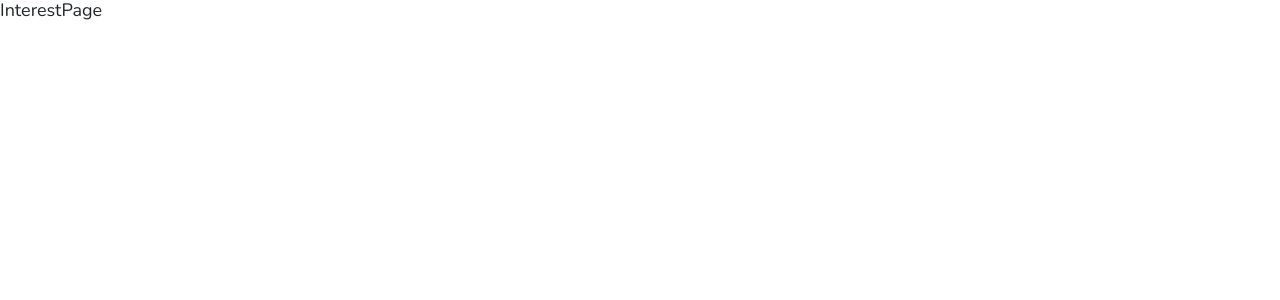
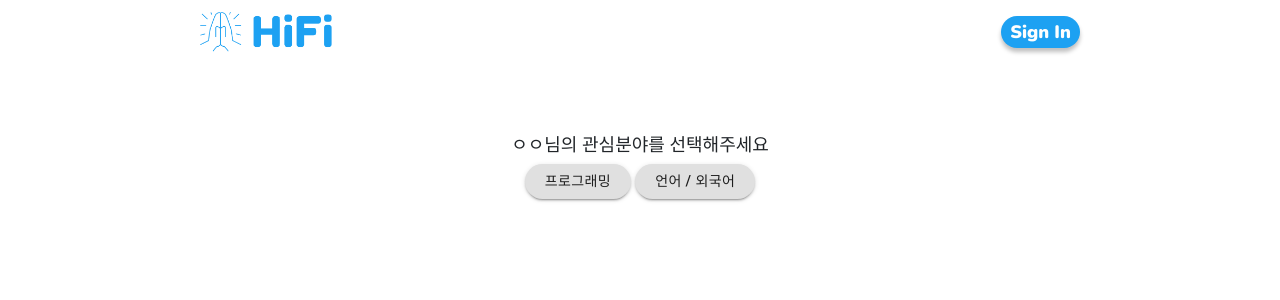
Before and after one commit to Hi-Fi-Club/FE, a React (Create React App) app: page /interest in a window 1280 px wide. Shown: the top 300 px of the page. Built offline with nearby package versions, Linux system fonts and the light colour scheme.

Commit message:
[FE-20] feat : 관심사 등록 페이지 마크업 초기 버전 - 기능이 조금은 되어있지만 추후 수정하며 기능 완성해야함.

```diff
--- a/src/components/Common/Buttons/RoundButton.tsx
+++ b/src/components/Common/Buttons/RoundButton.tsx
@@ -27,4 +27,5 @@ export default RoundButton;
 const RoundButtonLayout = styled(Button)<IRoundButton>`
   padding: 5px 20px;
   border-radius: 24px;
+  text-transform: none;
 `;
--- /dev/null
+++ b/src/components/RegisterInterest/index.tsx
@@ -0,0 +1,178 @@
+import { useState } from "react";
+import styled, { css } from "styled-components";
+import { Container } from "@material-ui/core";
+import RoundButton from "../Common/Buttons/RoundButton";
+import { intersetData } from "util/mockData";
+
+type TCategoryType = "main" | "sub";
+interface IInterestButton {
+  selected?: boolean;
+  category?: TCategoryType;
+}
+interface ISelectedBtnInfo {
+  mainIdx: number;
+  subIdxs: number[];
+}
+
+const RegisterInterest = () => {
+  const [selectedBtnInfo, setSelectedBtnInfo] = useState<ISelectedBtnInfo>({
+    mainIdx: -1,
+    subIdxs: [],
+  });
+
+  const handleInterestBtnClick = (e: React.MouseEvent | MouseEvent, idx: number, category: TCategoryType) => {
+    setSelectedBtnInfo((state) => {
+      const mainIdx = category === "main" ? (idx === state.mainIdx ? -1 : idx) : state.mainIdx;
+      const subIdxs =
+        category === "sub"
+          ? state.subIdxs.includes(idx)
+            ? state.subIdxs.filter((subIdx: number) => subIdx !== idx)
+            : state.subIdxs.concat(idx)
+          : state.subIdxs;
+
+      const isClearSubIdxs = state.mainIdx === -1 || (category === "main" && state.mainIdx !== idx);
+
+      return {
+        ...state,
+        mainIdx,
+        subIdxs: isClearSubIdxs ? [] : subIdxs,
+      };
+    });
+  };
+
+  const mainCategoryBtns = intersetData.map(({ value }, idx) => (
+    <InterestButton
+      key={idx}
+      selected={selectedBtnInfo.mainIdx === idx}
+      onClick={(e) => handleInterestBtnClick(e, idx, "main")}
+    >
+      {value}
+    </InterestButton>
+  ));
+
+  const subCategoryBtns = intersetData
+    .find((_, i) => i === selectedBtnInfo.mainIdx)
+    ?.subCategories.map(({ value }, idx) => (
+      <InterestButton
+        key={idx}
+        variant="outlined"
+        color={selectedBtnInfo.subIdxs.includes(idx) ? "primary" : "default"}
+        onClick={(e) => handleInterestBtnClick(e, idx, "sub")}
+      >
+        {value}
+      </InterestButton>
+    ));
+
+  return (
+    <RegisterInterestLayout>
+      <InterestRow>
+        <InterestBox>
+          <NoticeSpan>ㅇㅇ님의 관심분야를 선택해주세요</NoticeSpan>
+          {mainCategoryBtns.length > 0 && <ButtonBox>{mainCategoryBtns}</ButtonBox>}
+        </InterestBox>
+
+        {selectedBtnInfo.mainIdx > -1 && subCategoryBtns && subCategoryBtns.length > 0 && (
+          <InterestBox>
+            <SeparatedLine />
+            <ButtonBox>{subCategoryBtns}</ButtonBox>
+          </InterestBox>
+        )}
+      </InterestRow>
+
+      {selectedBtnInfo.subIdxs.length > 0 && (
+        <InterestResultRow>
+          <SeparatedLine />
+          <InterestResultBox>
+            <ButtonBox>
+              {/* 추후 기능 생성 */}
+              <SelectedItemButton disableRipple={true}>React</SelectedItemButton>
+              <SelectedItemButton disableRipple={true}>Java</SelectedItemButton>
+              <SelectedItemButton disableRipple={true}>프랑스어</SelectedItemButton>
+              <SelectedItemButton disableRipple={true}>Flutter</SelectedItemButton>
+              <SelectedItemButton disableRipple={true}>영어</SelectedItemButton>
+            </ButtonBox>
+            <NextButton variant="outlined">다음 (1/2)</NextButton>
+          </InterestResultBox>
+        </InterestResultRow>
+      )}
+    </RegisterInterestLayout>
+  );
+};
+
+export default RegisterInterest;
+
+const RegisterInterestLayout = styled(Container)`
+  padding-top: 64px;
+  position: relative;
+  height: calc(90vh - 64px);
+  display: grid;
+  grid-template-rows: 40% 40%;
+`;
+
+const InterestRow = styled.div`
+  position: relative;
+  height: fit-content;
+  top: 30%;
+`;
+
+const InterestResultRow = styled(InterestRow)`
+  flex-direction: row;
+  top: 20%;
+`;
+
+const InterestBox = styled.div`
+  display: flex;
+  align-items: center;
+  justify-content: center;
+  flex-direction: column;
+`;
+
+const InterestResultBox = styled(InterestBox)`
+  flex-direction: row;
+`;
+
+// ---
+
+const ButtonBox = styled.div`
+  display: flex;
+  flex-wrap: wrap;
+  align-items: center;
+  justify-content: center;
+  gap: 4px;
+`;
+
+const NoticeSpan = styled.div`
+  margin-bottom: 8px;
+`;
+
+const InterestButton = styled(RoundButton)<IInterestButton>`
+  ${({ selected }) =>
+    selected &&
+    css`
+      background-color: #5cbdfa;
+      color: ${({ theme }) => theme.grayScaleColors.offWhite};
+      &:hover {
+        background-color: #79c6f6;
+      }
+    `};
+`;
+
+const SelectedItemButton = styled(RoundButton)`
+  background-color: ${({ theme }) => theme.grayScaleColors.titleActive};
+  color: ${({ theme }) => theme.grayScaleColors.offWhite};
+  &:hover{
+    background-color: ${({ theme }) => theme.grayScaleColors.titleActive};
+  }
+`;
+
+const NextButton = styled(RoundButton)`
+  border-radius: 12px;
+  margin: 0 8px;
+`;
+
+const SeparatedLine = styled.div`
+  width: 100%;
+  height: 1px;
+  margin: 8px 0;
+  box-shadow: 0 0.4px 0.4px ${({ theme }) => theme.grayScaleColors.placeHolder};
+`;
--- a/src/pages/InterestPage.tsx
+++ b/src/pages/InterestPage.tsx
@@ -1,3 +1,13 @@
 // 개인정보등록 : 관심사
-const InterestPage = () => <div>InterestPage</div>;
+import Header from "components/Header";
+import RegisterInterest from "components/RegisterInterest";
+
+const InterestPage = () => {
+  return (
+    <>
+      <Header page="interest" />
+      <RegisterInterest />
+    </>
+  );
+};
 export default InterestPage;
--- /dev/null
+++ b/src/util/mockData.ts
@@ -0,0 +1,34 @@
+type TInterestData = {
+  name: string;
+  value: string;
+  subCategories: {
+    name: string;
+    value: string;
+  }[];
+}[];
+
+const intersetData: TInterestData = [
+  {
+    name: "programming",
+    value: "프로그래밍",
+    subCategories: [
+      { name: "javascript", value: "JavaScript" },
+      { name: "java", value: "Java" },
+      { name: "react", value: "React" },
+      { name: "flutter", value: "Flutter" },
+      { name: "algorithm", value: "알고리즘" },
+    ],
+  },
+  {
+    name: "language",
+    value: "언어 / 외국어",
+    subCategories: [
+      { name: "english", value: "영어" },
+      { name: "german", value: "독일어" },
+      { name: "french", value: "프랑스어" },
+      { name: "russian", value: "러시아어" },
+    ],
+  },
+];
+
+export { intersetData };
```
